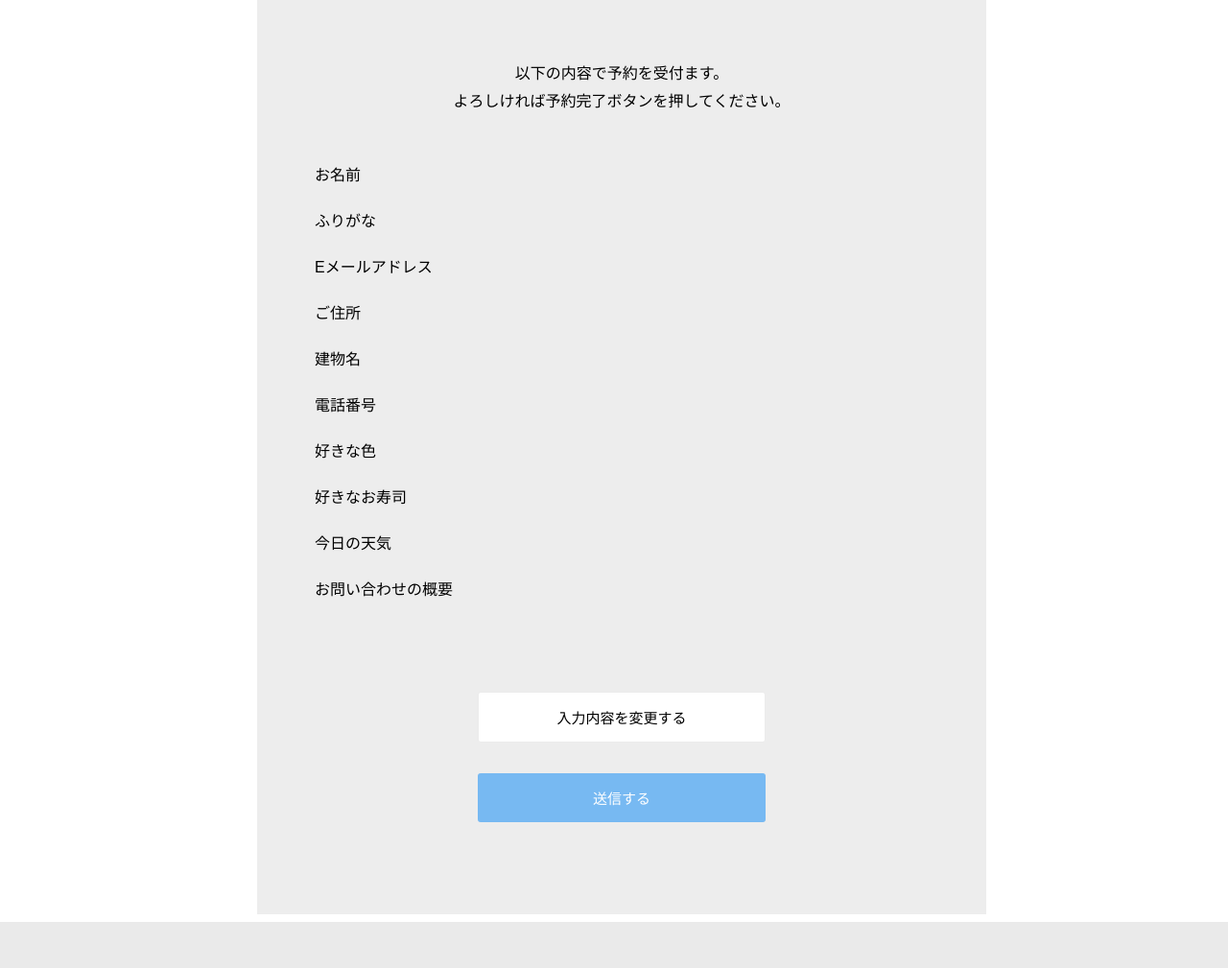
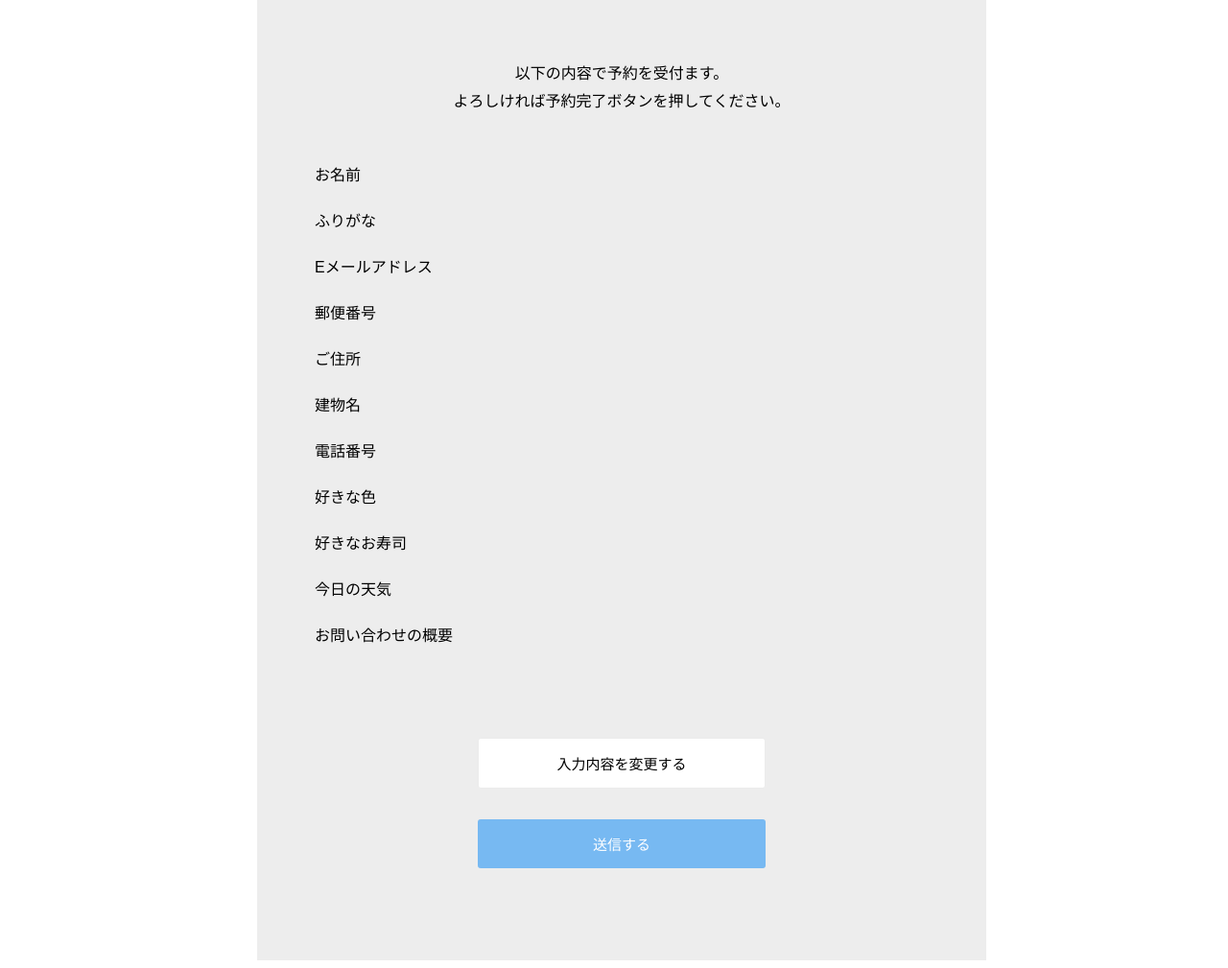
Before and after one commit to suusan11/contact-form, a PHP site: page /confirm.php in a window 1280 px wide. Shown: the part 63-1072 px from the top of the page at 96% size. Before the commit the page ends 1024 px from the top, so only its background shows below. Run offline with PHP 8.4, Linux system fonts and the light colour scheme; the visitor is signed in with stand-in values (Sample User, id 1).

Commit message:
:sparkles: add zipcode

```diff
--- a/confirm.php
+++ b/confirm.php
@@ -27,6 +27,7 @@
         名前： {$post['name']}
         ふりがな： {$post['kana']}
         メールアドレス： {$post['email']}
+        郵便番号： {$post['zipcode']}
         住所1： {$post['address']}
         住所2： {$post['address2']}
         電話番号： {$post['tel']}
@@ -45,6 +46,7 @@
         名前： {$post['name']}
         ふりがな： {$post['kana']}
         メールアドレス： {$post['email']}
+        郵便番号： {$post['zipcode']}
         住所1： {$post['address']}
         住所2： {$post['address2']}
         電話番号： {$post['tel']}
@@ -97,6 +99,10 @@
                         <p><?php echo htmlspecialchars($post['email']); ?></p>
                     </div>
                     <div class="wrap__item">
+                        <label>郵便番号</label>
+                        <p><?php echo htmlspecialchars($post['zipcode']); ?></p>
+                    </div>
+                    <div class="wrap__item">
                         <label>ご住所</label>
                         <p><?php echo htmlspecialchars($post['address']); ?></p>
                     </div>
```
Also changed, not shown: index.php (+17 -0 lines).
